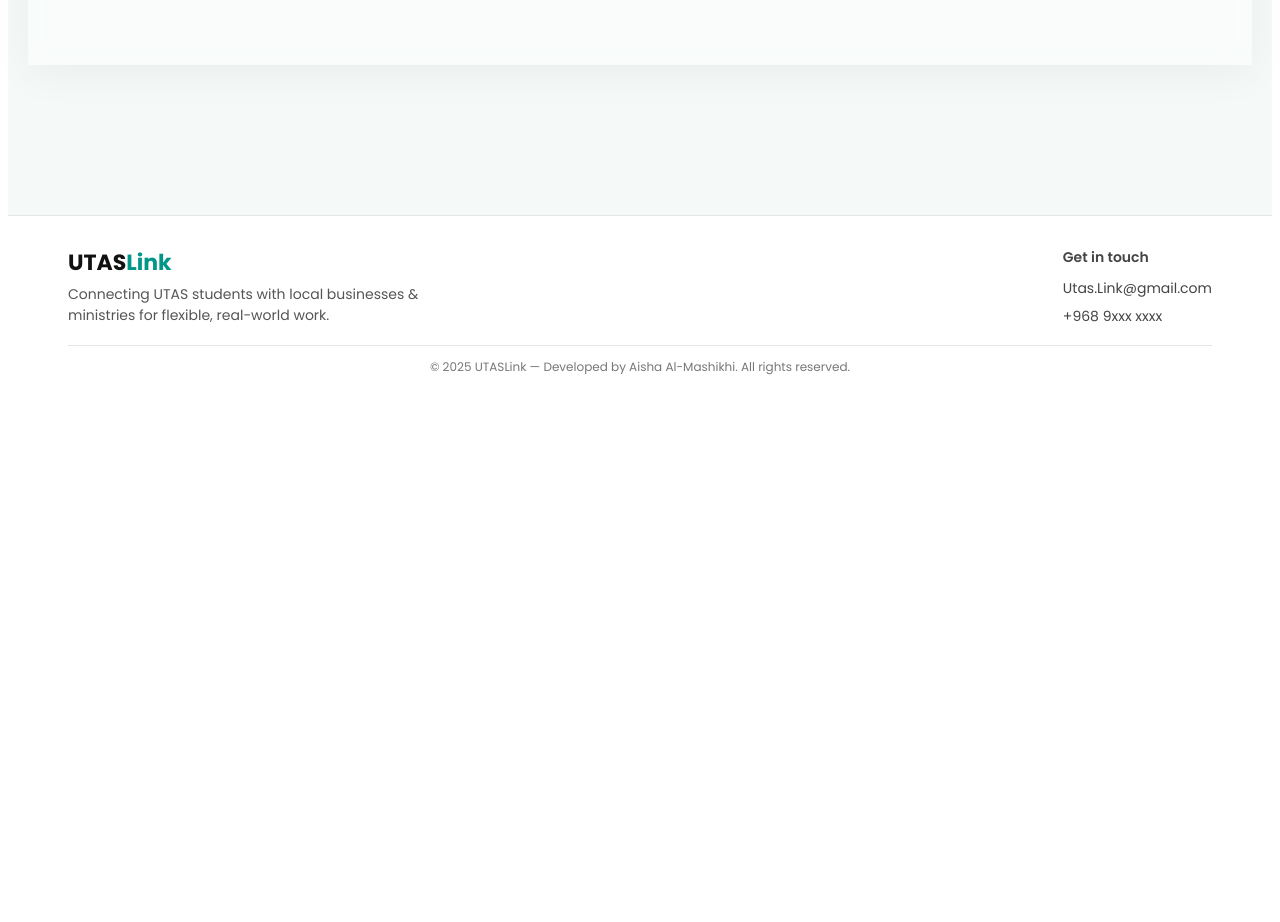
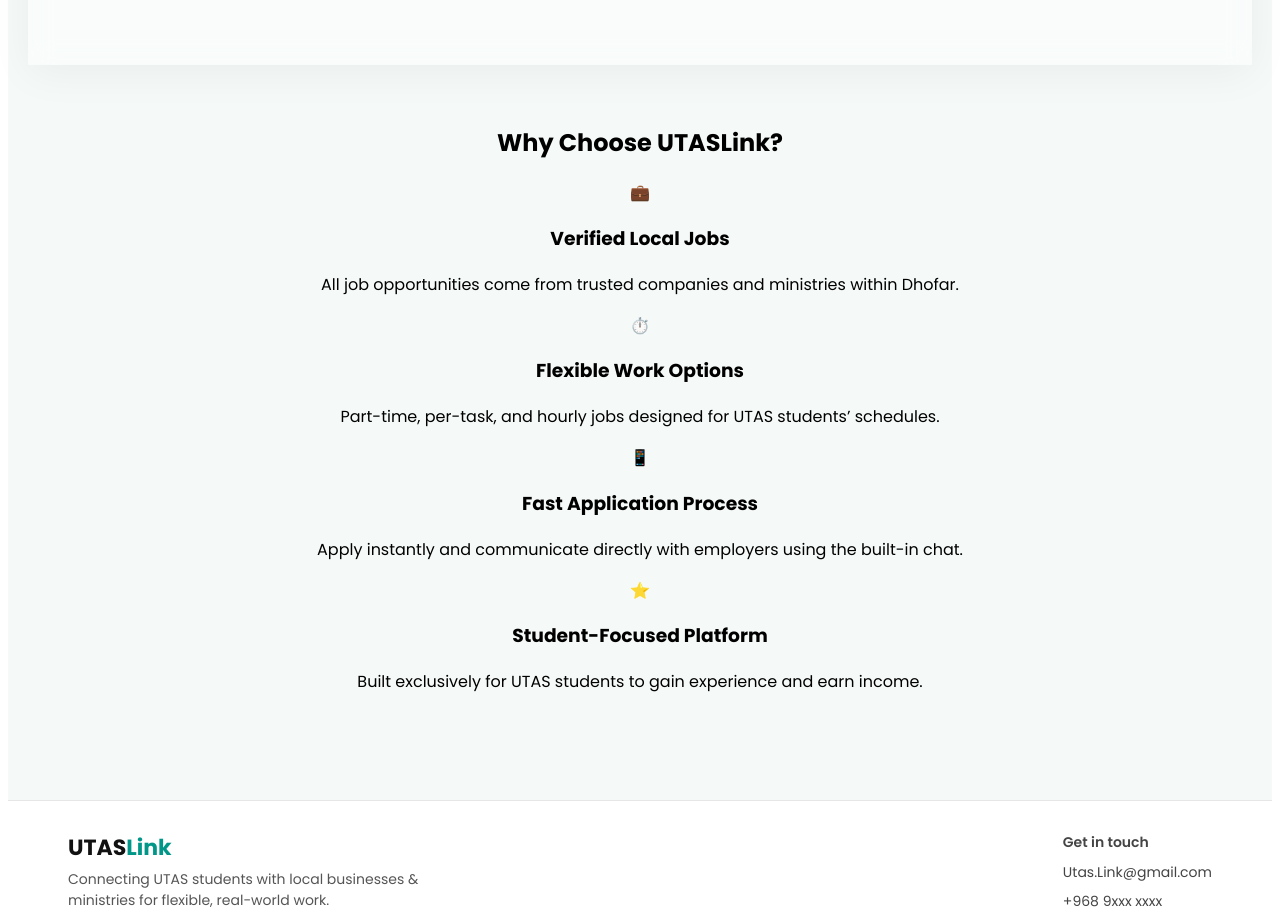
Before and after one commit to Aisha-Ahmed-Al-Mashikhi/utas-link-project, a React (Create React App) app in the folder client/: page / in a window 1280 px wide. Shown: the part 840-1762 px from the top of the page. Before the commit the page ends 1254 px from the top, so only its background shows below. Built offline with nearby package versions, Linux system fonts and the light colour scheme; no server answers.

Commit message:
Update Home.js

```diff
--- a/client/src/Component/Home.js
+++ b/client/src/Component/Home.js
@@ -30,6 +30,41 @@ const Home = () => {
         <h2 className="section-title">Recent Posts</h2>
         <Posts />
       </section>
+  {/* ===============================
+      PLATFORM FEATURES SECTION
+================================= */}
+<section className="features-section">
+  <h2 className="features-title">Why Choose UTASLink?</h2>
+
+  <div className="features-grid">
+
+    <div className="feature-card">
+      <div className="feature-icon">💼</div>
+      <h3>Verified Local Jobs</h3>
+      <p>All job opportunities come from trusted companies and ministries within Dhofar.</p>
+    </div>
+
+    <div className="feature-card">
+      <div className="feature-icon">⏱️</div>
+      <h3>Flexible Work Options</h3>
+      <p>Part-time, per-task, and hourly jobs designed for UTAS students’ schedules.</p>
+    </div>
+
+    <div className="feature-card">
+      <div className="feature-icon">📱</div>
+      <h3>Fast Application Process</h3>
+      <p>Apply instantly and communicate directly with employers using the built-in chat.</p>
+    </div>
+
+    <div className="feature-card">
+      <div className="feature-icon">⭐</div>
+      <h3>Student-Focused Platform</h3>
+      <p>Built exclusively for UTAS students to gain experience and earn income.</p>
+    </div>
+
+  </div>
+</section>
+
     </div>
   );
 };
```
